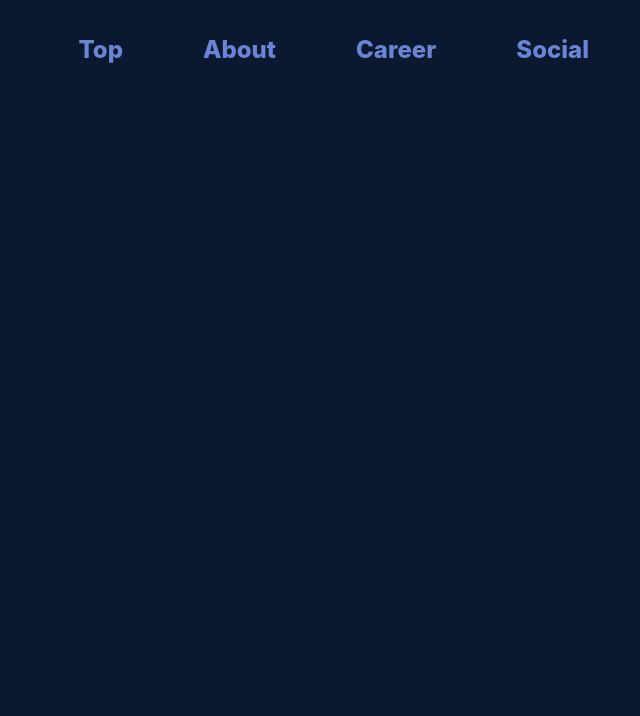
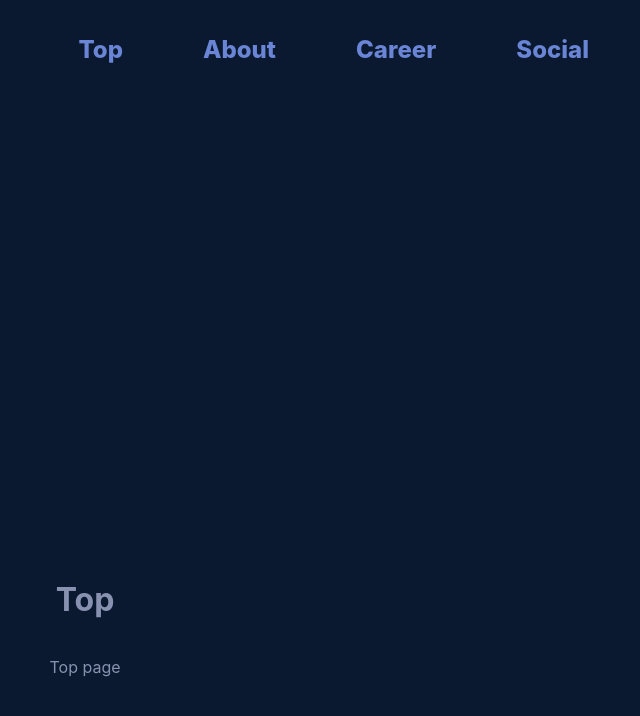
Before and after one commit to Haru-Kobayashi073/my-portfolio, a React (Vite) app: page / in a window 1280 px wide. Shown: the top 716 px of the page, without its empty margins (555-1195 px from the left). Built offline with nearby package versions, Linux system fonts and the light colour scheme.

Commit message:
add: create Top component template

```diff
--- a/src/App.jsx
+++ b/src/App.jsx
@@ -1,10 +1,12 @@
 import "./App.css";
 import Header from "./components/Header";
+import Top from "./components/Top";
 
 function App() {
   return (
     <>
       <Header/>
+      <Top/>
     </>
   );
 }
--- /dev/null
+++ b/src/components/Top.jsx
@@ -0,0 +1,10 @@
+const Top = () => {
+    return (
+        <div className="top-box">
+            <h1>Top</h1>
+            <p>Top page</p>
+        </div>
+    );
+}
+
+export default Top;
```
